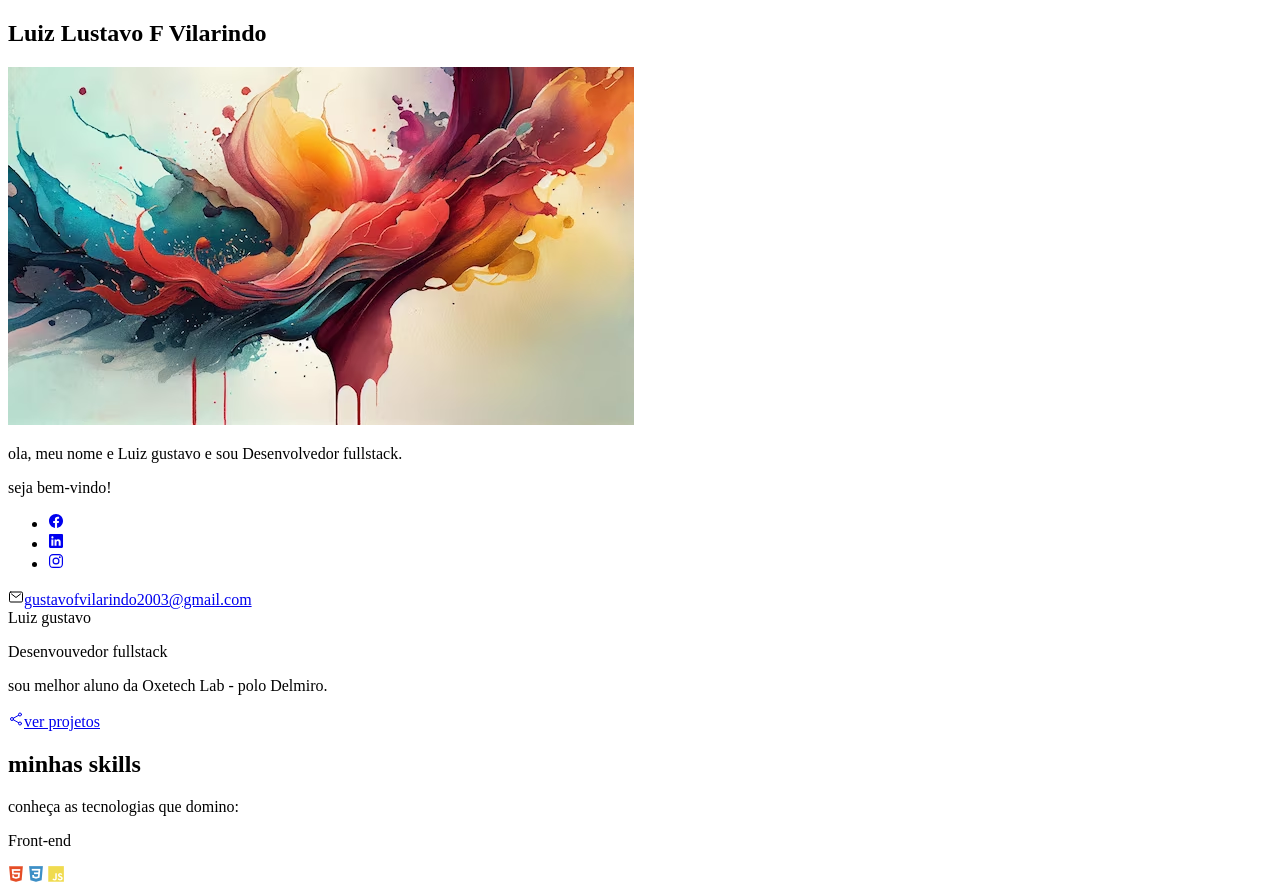
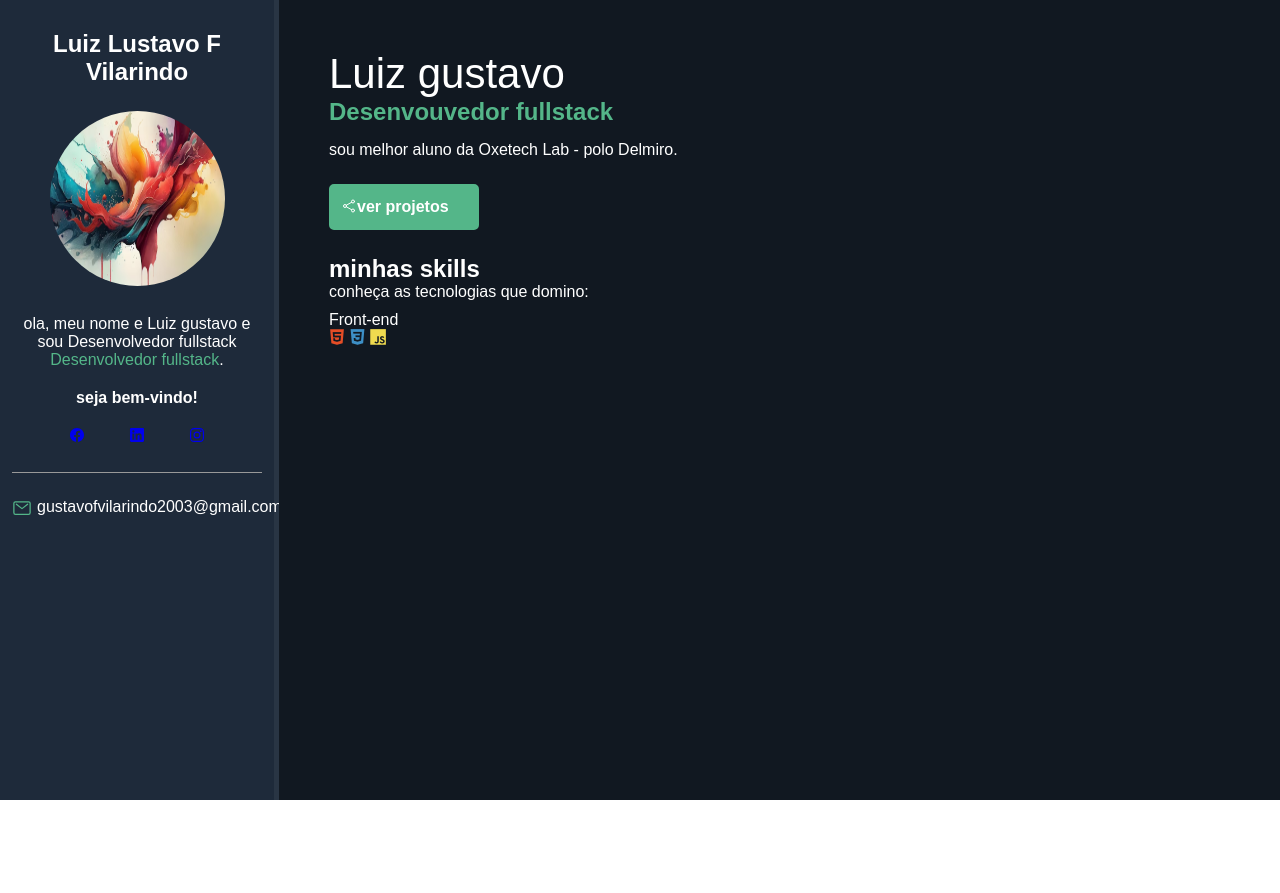
Before and after one commit to luizgustavo170629/luizgustavogithub.io, a plain HTML site: page index.html in a window 1280 px wide. After the commit the page ends 800 px from the top, so only its background shows below. Drawn offline with nearby package versions, Linux system fonts and the light colour scheme; files that its build step writes are made by us from their sources.

Commit message:
projeto em endamento

```diff
--- a/css/style.css
+++ b/css/style.css
@@ -0,0 +1,116 @@
+/*General*/
+*{
+    padding: 0;
+    margin: 0;
+    font-family: 'Robot', sans-serif;
+    box-sizing: border-box;
+}
+/*Variables*/
+:root{
+   --main-color:#54B689;
+   --main-text-color: #FFF;
+   --border-color: #999;
+   --bio-bg-color: #1E2A3A;
+   --bio-border-color:#293544;
+   --about-bg-color: #111821;
+}
+/*General*/
+.highlight{
+    color: var(--main-color);
+}
+
+
+/*container*/
+#container{
+    display: flex;
+    flex-direction: row;
+    color: var(--main-text-color);
+}
+#bio-container{
+    flex: 1 1 20%;
+    min-height: 100vh;
+    background-color: var(--bio-bg-color);
+    text-align: center;
+    padding: 30px 12px;
+    border-right: 5px solid var(--bio-border-color);
+}
+#about-container{
+    flex: 1 1 80%;
+    min-height: 100vh;
+    background-color: var(--about-bg-color);
+    padding: 50px;
+}
+#bio-container h2{
+    margin-bottom: 25px;
+}
+#bio-container p{
+    margin-bottom: 20px;
+}
+#bio-container #welcome-text{
+    font-weight: bold;
+}
+#bio-image{
+    width: 175px;
+    height: 175px;
+    border-radius: 50%;
+    margin-bottom: 25px;
+}
+#social-container{
+    display: flex;
+    justify-content: center;
+    list-style: none;
+    border-bottom: 1px solid var(--border-color);
+    margin-bottom: 25px;
+    padding-bottom: 25px;
+}
+#social-container li{
+    flex: 1 1 0;
+    max-width: 60px;
+}
+#email-container{
+    display:flex;
+    justify-content: center;
+}
+#email-container ion-icon,
+#email-container a{
+    flex: 1 1 0;
+}
+#email-container a{
+    color: var(--main-text-color);
+    text-decoration: none;
+    max-width: 225px;
+}
+#email-container ion-icon{
+    color: var(--main-color);
+    font-size: 20px;
+    margin-right: 5px;
+    max-width: 20px;
+}
+#name{
+    font-size: 42px;
+    margin-bottom: 15px;
+}
+#title{
+    font-size: 24px;
+    margin-bottom: 15px;
+    font-weight: bold;
+}
+.description{
+    max-width: 75%;
+    margin-bottom: 10px;
+}
+#btn-projects{
+    font-weight: bold;
+    font-size: 16px;
+    color: var(--main-text-color);
+    background-color: var(--main-color);
+    border: 2px solid var(--main-color);
+    border-radius: 5px;
+    text-decoration: none;
+    transition: .5s;
+    margin: 25px 0;
+    padding: 12px 10px;
+    width: 150px;
+    text-align: center;
+    display: flex;
+}
--- a/index.html
+++ b/index.html
@@ -4,7 +4,7 @@
     <meta charset="UTF-8">
     <meta name="viewport" content="width=device-width, initial-scale=1.0">
     <link rel="stylesheet" type='text/css' href="https://cdn.jsdelivr.net/gh/devicons/devicon@latest/devicon.min.css" />
-    <link rel="stylesheet" href="style.css">
+    <link rel="stylesheet" href="css/style.css">
     <title>Document</title>
 </head>
 <body>
@@ -12,7 +12,7 @@
         <aside id="bio-container">
             <h2>Luiz Lustavo F Vilarindo</h2>
             <img id="bio-image" src="img/imgabstrata.avif" alt="Luiz Gustavo">
-            <p>ola, meu nome e Luiz gustavo e sou <span class="highlight">Desenvolvedor fullstack</span>.</p>
+            <p>ola, meu nome e Luiz gustavo e sou Desenvolvedor fullstack <span class="highlight">Desenvolvedor fullstack</span>.</p>
             <p id="welcome-text">seja bem-vindo!</p>
             <ul id="social-container">
                 <li><a href="#" target="_blank"><ion-icon name="logo-facebook"></ion-icon></a></li>
```
